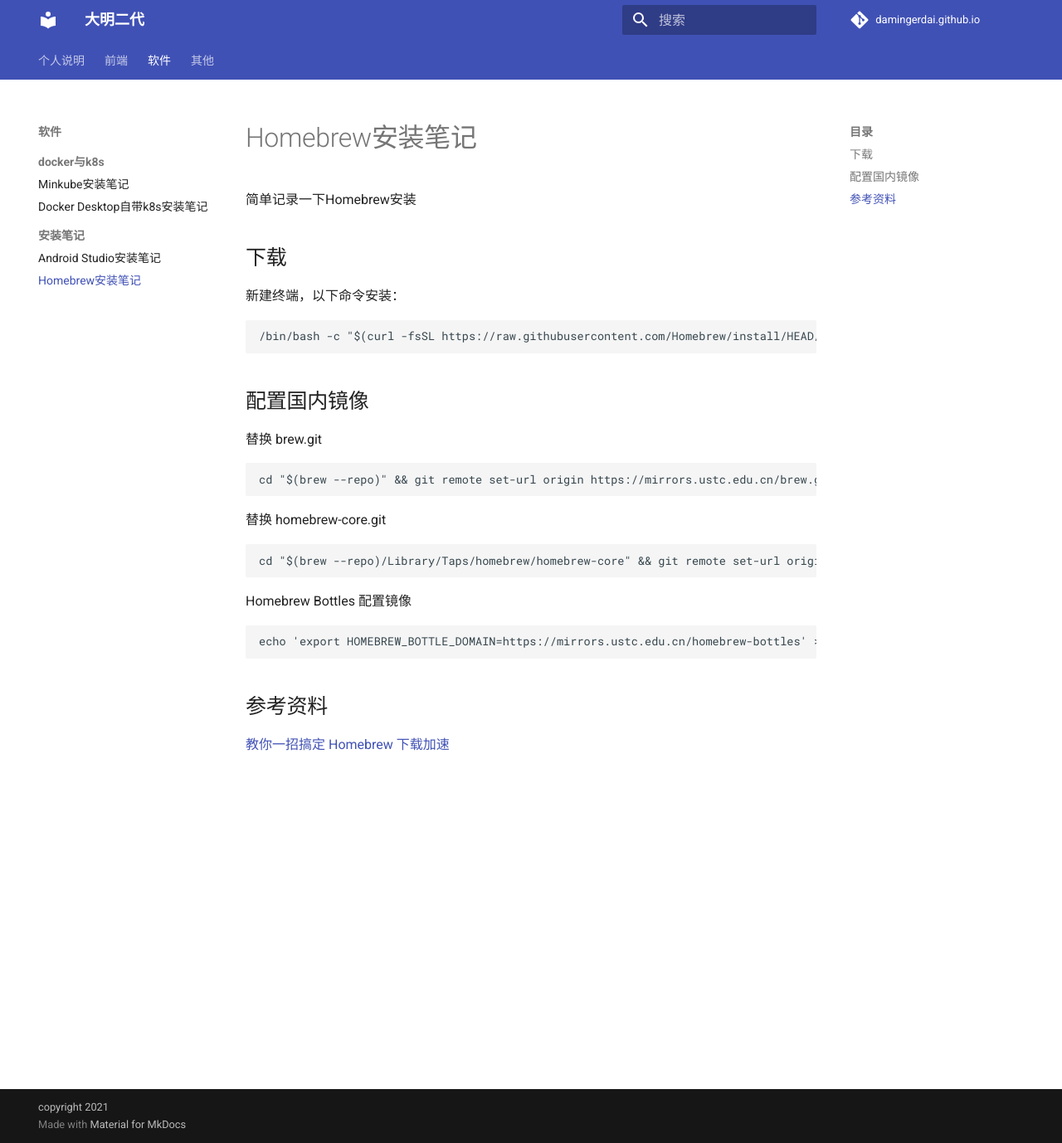
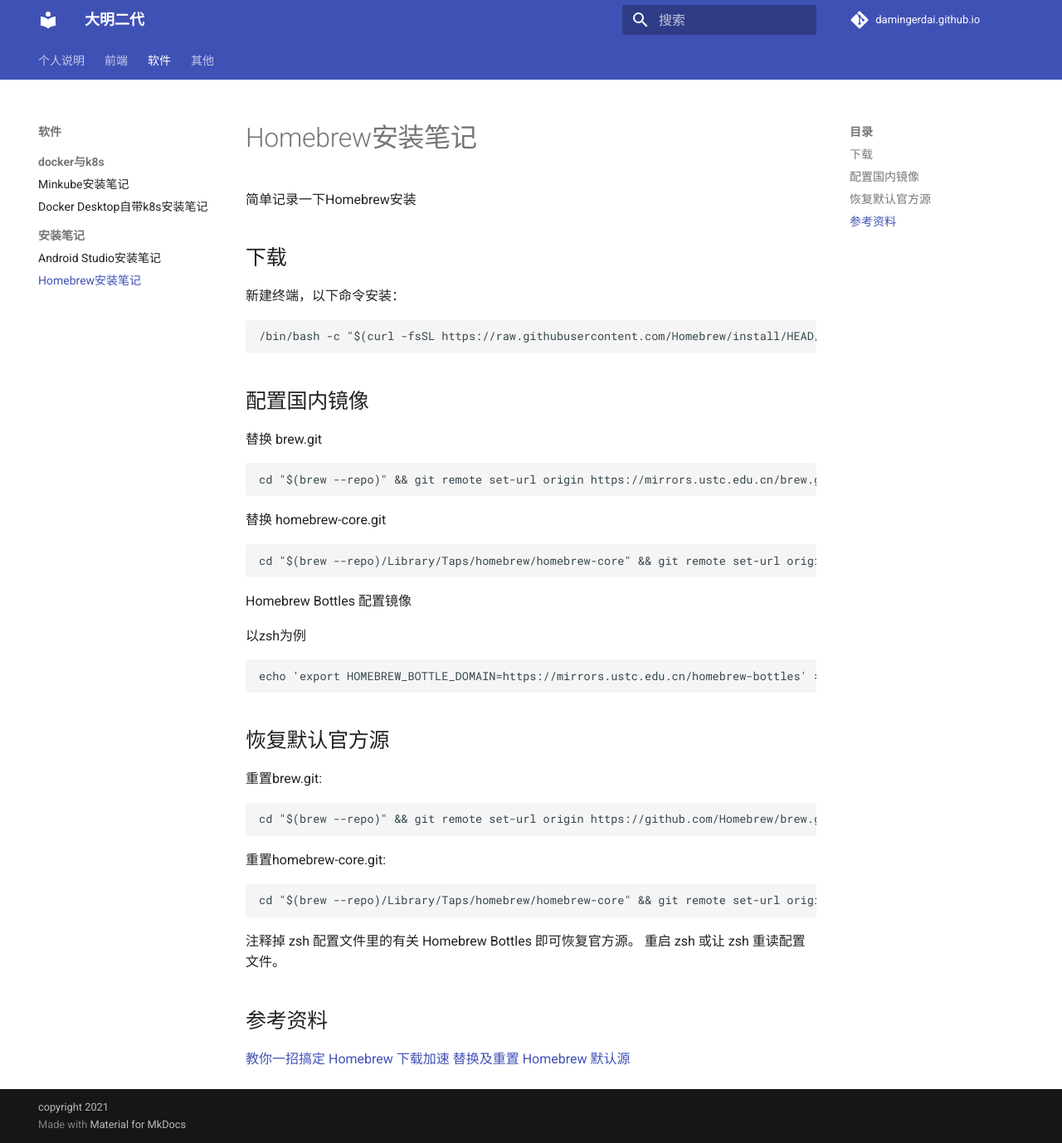
Before and after one commit to damingerdai/damingerdai.github.io, an MkDocs documentation site: the page built from docs/software/install/how-to-install-homebrew.md, in a window 1280 px wide and 1378 px high. Shown: the whole window at 83% size. Built offline with MkDocs 1.6.1 and Material for MkDocs 9.7.7, drawn with Linux system fonts in a browser that asks for light colours; comment, search, counter and statistics services are not loaded.

Commit message:
docs: homebrew恢复默认源

````diff
--- a/docs/software/install/how-to-install-homebrew.md
+++ b/docs/software/install/how-to-install-homebrew.md
@@ -26,10 +26,29 @@ cd "$(brew --repo)/Library/Taps/homebrew/homebrew-core" && git remote set-url or
 
 Homebrew Bottles 配置镜像
 
+以zsh为例
+
 ```
 echo 'export HOMEBREW_BOTTLE_DOMAIN=https://mirrors.ustc.edu.cn/homebrew-bottles' >> ~/.zshrc && source ~/.zshrc
 ```
 
+## 恢复默认官方源
+
+重置brew.git:
+
+```shell
+cd "$(brew --repo)" && git remote set-url origin https://github.com/Homebrew/brew.git
+```
+
+重置homebrew-core.git:
+
+```
+cd "$(brew --repo)/Library/Taps/homebrew/homebrew-core" && git remote set-url origin https://github.com/Homebrew/homebrew-core.git
+```
+
+注释掉 zsh 配置文件里的有关 Homebrew Bottles 即可恢复官方源。 重启 zsh 或让 zsh 重读配置文件。
+
 ## 参考资料
 
 [教你一招搞定 Homebrew 下载加速](https://zhuanlan.zhihu.com/p/137464385)
+[替换及重置 Homebrew 默认源](https://lug.ustc.edu.cn/wiki/mirrors/help/brew/)
````
